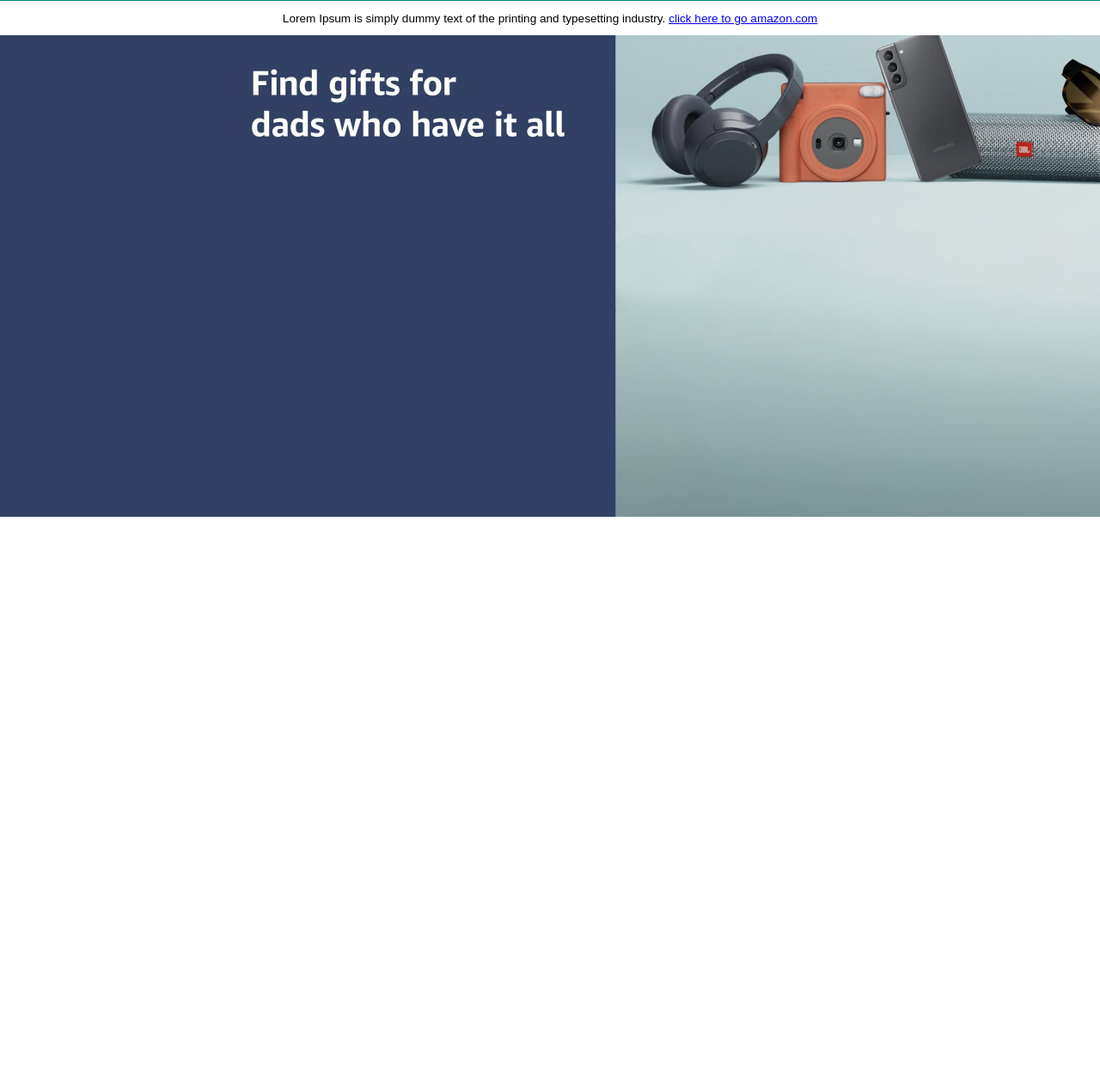
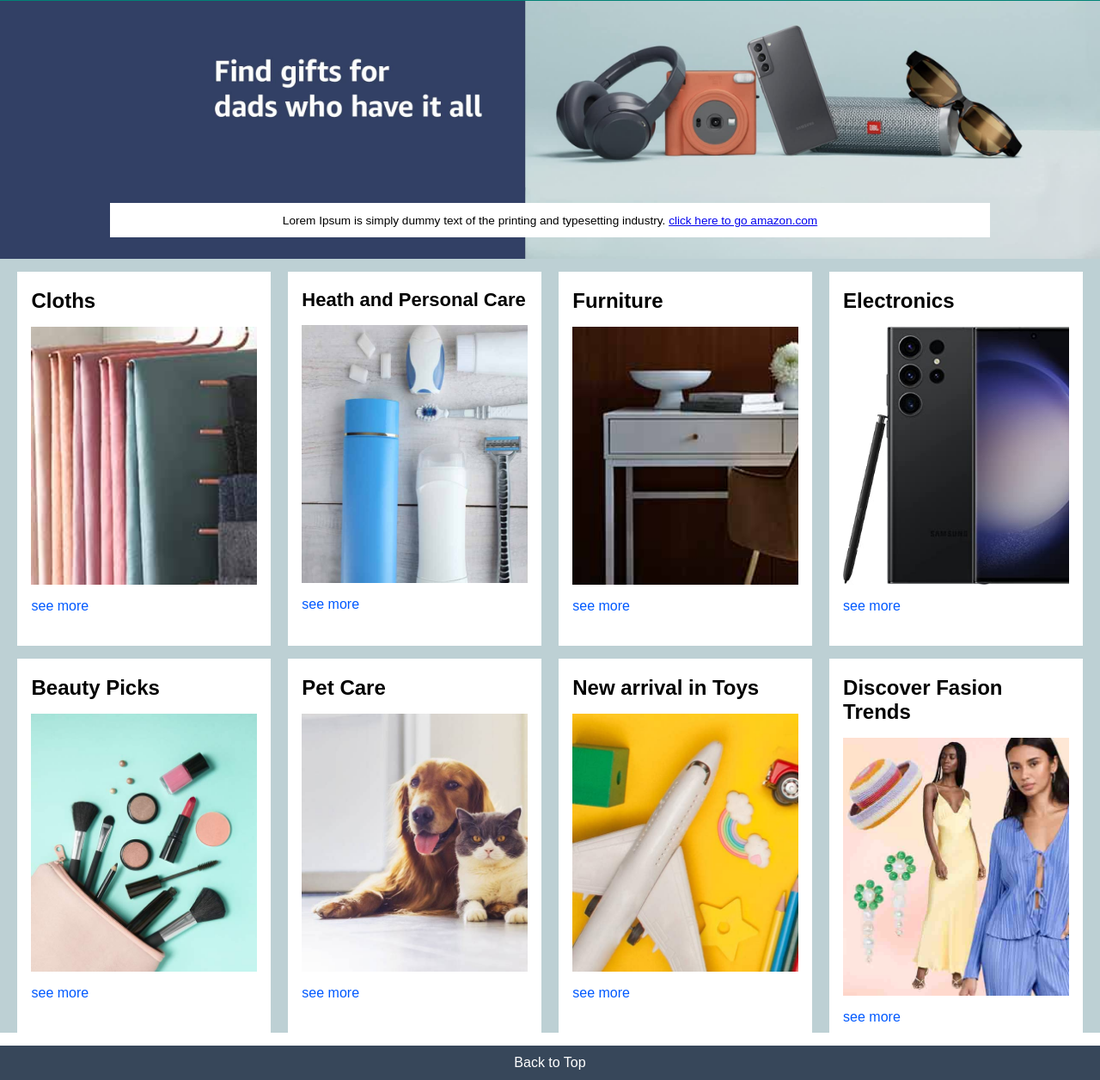
Before and after one commit to arafat1802/Amazone-clone, a plain HTML site: page index.html in a window 1280 px wide. Shown: the part 99-1355 px from the top of the page at 86% size. Before the commit the page ends 800 px from the top, so only its background shows below. Drawn offline with Linux system fonts and the light colour scheme.

Commit message:
box-content

```diff
--- a/css/style.css
+++ b/css/style.css
@@ -171,15 +171,64 @@ span {
 /** hero section**/
 .hero-section {
     background-image: url(../assets/hero_image.jpg);
-    height: 600px;
+    height: 300px;
     background-size: cover;
+    display: flex;
+    justify-content: center;
+    align-items: flex-end;
+
 }
 
 .hero-message {
+    width: 80%;
     background-color: white;
     height: 40px;
     display: flex;
     align-items: center ;
     justify-content: center;
     font-size: 0.85rem;
+    margin-bottom: 25px;
 }
+/**Box Section**/
+.shop-section{
+    background-color: #BDD0D4;
+    display: flex;
+    flex-wrap: wrap;
+    justify-content: space-evenly;
+}
+
+.box{
+    /* border: 2px solid black; */
+    height: 400px;
+    width: 23%;
+    background-color: white ;
+    padding: 20px 0px 15px;
+    margin-top: 15px;
+}
+.box-image{
+    height: 300px;
+    background-size: cover;
+    margin-bottom: 1rem;
+    margin-top: 1rem;
+}
+.box-content{
+    margin-left: 1rem;
+    margin-right: 1rem;
+}
+
+.box-content p{
+    color: rgb(0, 89, 255);
+}
+
+/* footer */
+footer {
+    margin-top: 15px;
+}
+.foot-pannel1{
+    background-color: #37475a;
+    color: white;
+    display: flex;
+    align-items: center;
+    justify-content: center;
+    height: 40px;
+}
--- a/index.html
+++ b/index.html
@@ -8,7 +8,7 @@
     <title>Amazon Clone</title>
 </head>
 <body>
-    <script src="/Js/sumit.js"></script>
+    <script src="Js/sumit.js"></script>
 
     <header>
         <div class="navbar">
@@ -80,11 +80,76 @@
         <div class="hero-message">
 
             <p>Lorem Ipsum is simply dummy text of the printing and typesetting industry.
-                <a href="htpps://amazon.com">click here to go amazon.com</a></p>
+                <a href="htpps://www.amazon.com">click here to go amazon.com</a></p>
 
         </div>
     </div>
+    <div class="shop-section">
+        <div class="box">
+            <div class="box-content">
+                <h2>Cloths</h2>
+                <div class="box-image" style="background-image: url('../assets/box1_image.jpg');"></div>
+                <p>see more</p>
+            </div>
+        </div>
+        <div class="box">
+            <div class="box-content">
+                <h2 style="font-size: 22px;">Heath and Personal Care</h2>
+                <div class="box-image" style="background-image: url('../assets/box2_image.jpg');"></div>
+                <p>see more</p>
+            </div>
+        </div>
+        <div class="box">
+            <div class="box-content">
+                <h2>Furniture</h2>
+                <div class="box-image" style="background-image: url('../assets/box3_image.jpg');"></div>
+                <p>see more</p>
+            </div>
+        </div>
+        <div class="box">
+            <div class="box-content">
+                <h2>Electronics</h2>
+                <div class="box-image" style="background-image: url('../assets/box4_image.jpg');"></div>
+                <p>see more</p>
+            </div>
+        </div>
+        <div class="box">
+            <div class="box-content">
+                <h2>Beauty Picks</h2>
+                <div class="box-image" style="background-image: url('../assets/box5_image.jpg');"></div>
+                <p>see more</p>
+            </div>
+        </div>
+        <div class="box">
+            <div class="box-content">
+                <h2>Pet Care</h2>
+                <div class="box-image" style="background-image: url('../assets/box6_image.jpg');"></div>
+                <p>see more</p>
+            </div>
+        </div>
+        <div class="box">
+            <div class="box-content">
+                <h2>New arrival in Toys</h2>
+                <div class="box-image" style="background-image: url('../assets/box7_image.jpg');"></div>
+                <p>see more</p>
+            </div>
+        </div>
+        <div class="box">
+            <div class="box-content">
+                <h2>Discover Fasion Trends</h2>
+                <div class="box-image" style="background-image: url('../assets/box8_image.jpg');"></div>
+                <p>see more</p>
+            </div>
+        </div>
+    </div>
+    <footer>
+        <div class="foot-pannel1">
+            Back to Top
+        </div>
+        <div class="foot-pannel2">
 
+        </div>
+    </footer>
     <script src="https://kit.fontawesome.com/8b9ef23959.js" crossorigin="anonymous"></script>
 </body>
 </html>
```
